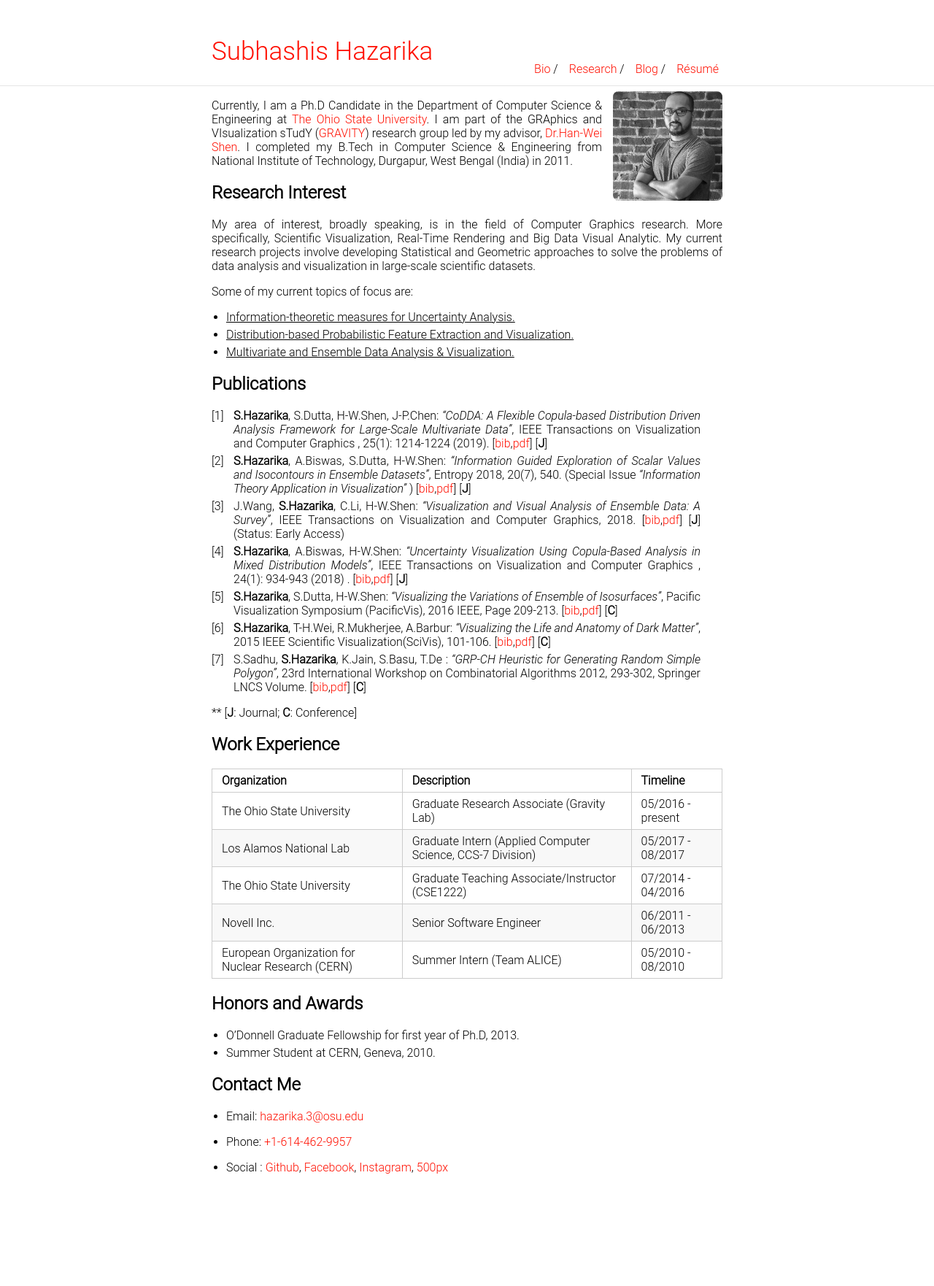
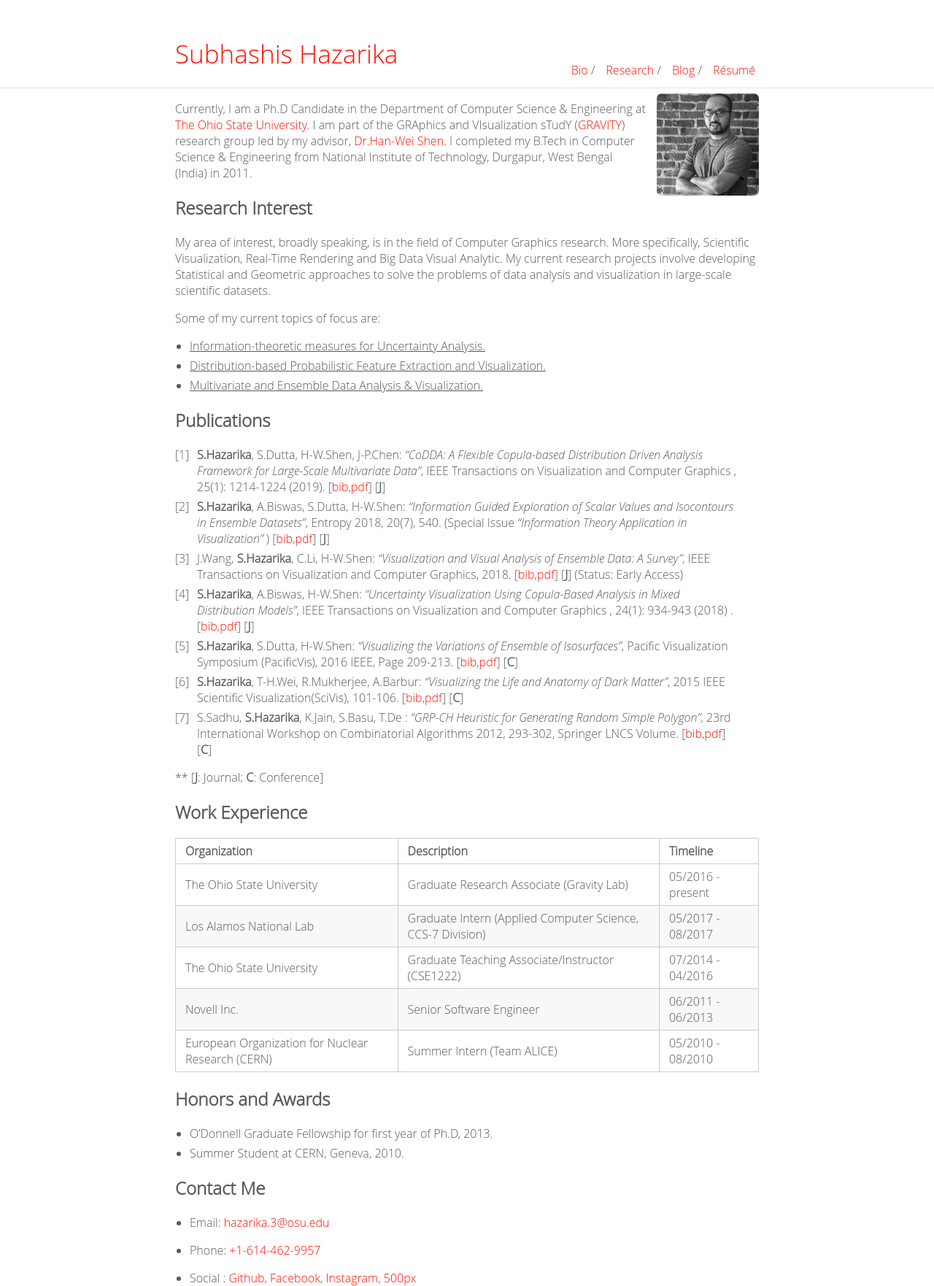
Before and after one commit to subhashis-parc/subhashis.github.io, a Jekyll site: the page built from index.md, in a window 1280 px wide. Shown: the whole page at 73% size. Built offline with Jekyll 4.4.1, drawn with Linux system fonts in a browser that asks for light colours; before the commit the page ends 1609 px from its top, so only the background shows below that.

Commit message:
layout changes

```diff
--- a/_sass/_style.scss
+++ b/_sass/_style.scss
@@ -11,10 +11,10 @@ html {
 }
 body {
     margin: 0;
-    font-family: "Roboto Light";
-    color : #000000;
+    font-family: "Open Sans Light";
+    color : #595959;
     height: 100%;
-    text-align: justify;
+    text-align: left;
 }
 a {
     text-decoration: none;
--- a/_sass/vars.scss
+++ b/_sass/vars.scss
@@ -4,12 +4,12 @@
 
 $accent: #FF0F00;
 $image-size: 85px;
-$new-image-size: 150px;
+$new-image-size: 140px;
 
 /*
  * Build Variables, don't touch
  */
 
-$max-width: 700px;
+$max-width: 800px;
 $med-width: 600px;
 $small-width: 480px;
```
Also changed, not shown: 1 other file.
